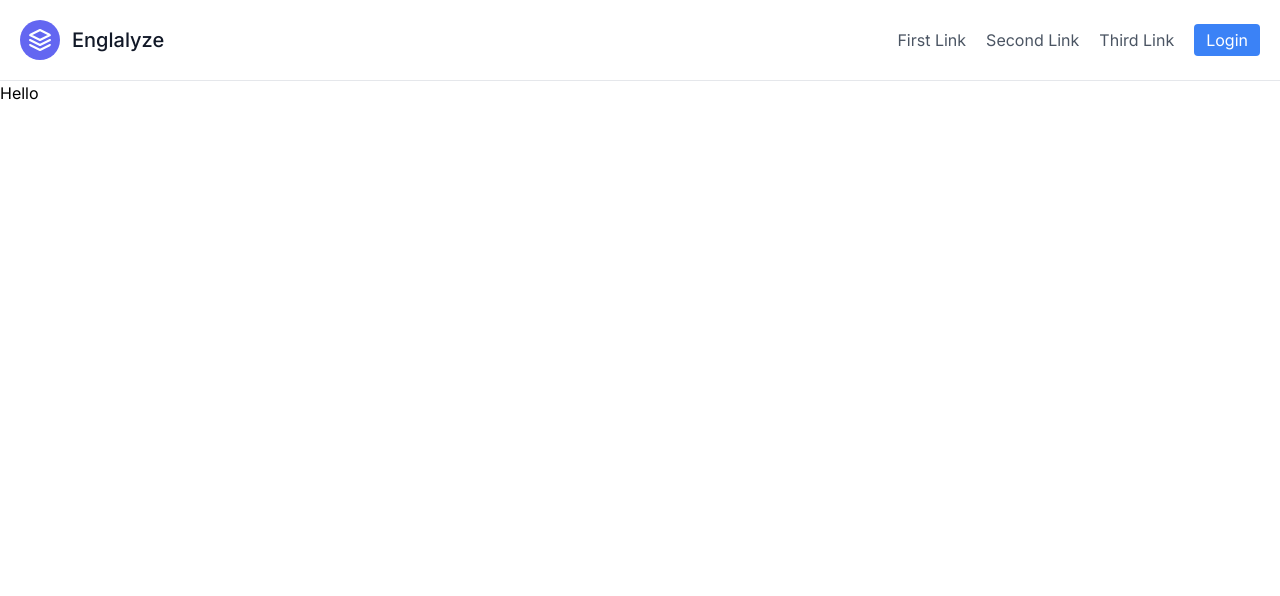
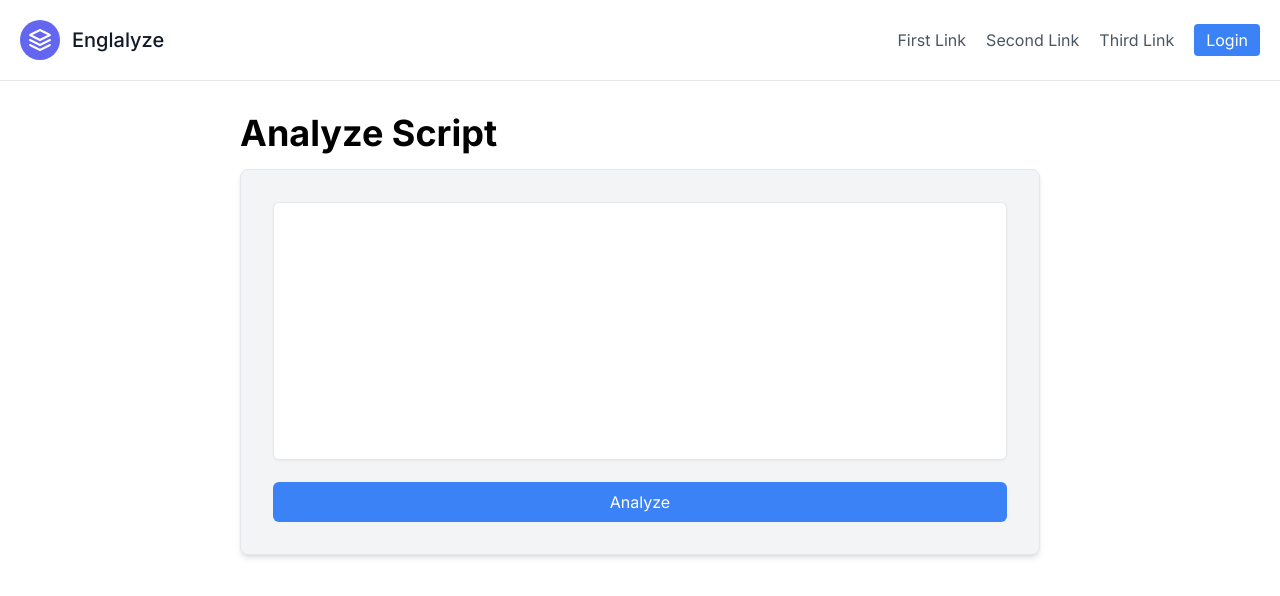
Before and after one commit to Yuji5117/englalyze, a Next.js app: page / in a window 1280 px wide. Shown: the top 596 px of the page. Built offline with nearby package versions, Linux system fonts and the light colour scheme.

Commit message:
フォーム画面を実装

```diff
--- a/src/app/page.tsx
+++ b/src/app/page.tsx
@@ -1,8 +1,19 @@
 export default function Home() {
   return (
     <main className="">
-      <div className="">
-        <h1>Hello</h1>
+      <div className="m-8 max-w-[800px] mx-auto">
+        <h1 className="text-4xl font-bold mb-4">Analyze Script</h1>
+        <div className="border p-8 bg-gray-100 rounded-lg shadow-md">
+          <form>
+            <textarea
+              className="w-full p-2 mb-4 border rounded-md shadow-sm resize-none"
+              rows={10}
+            ></textarea>
+            <button className="w-full py-2 px-4 bg-blue-500 text-white rounded-md hover:bg-blue-600">
+              Analyze
+            </button>
+          </form>
+        </div>
       </div>
     </main>
   );
```
